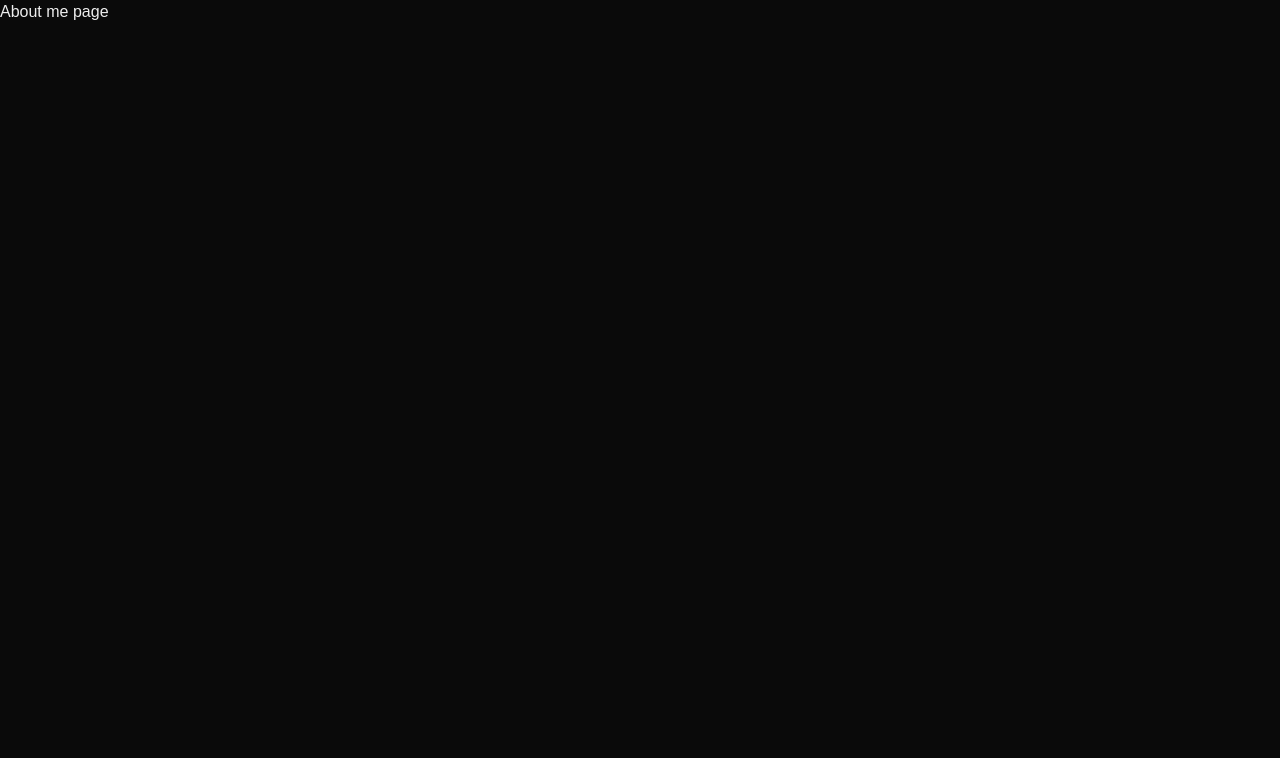
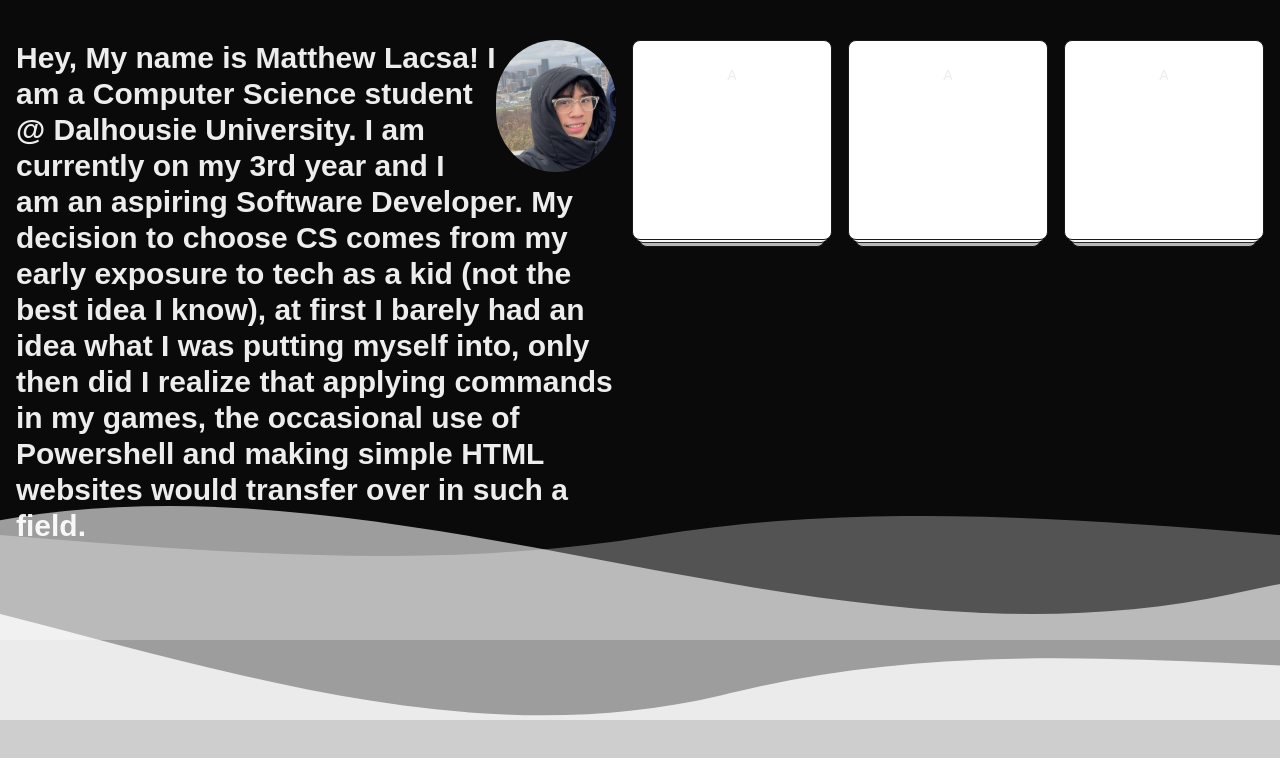
Before and after one commit to MatthewLacsa/portfolio, a Next.js app in the folder portfolio-mattlcs/: page /aboutme in a window 1280 px wide. Shown: the top 758 px of the page. Built offline with nearby package versions, Linux system fonts and the light colour scheme.

Commit message:
got some good progress on about me, animations added, a stack for more info etc.

```diff
--- a/portfolio-mattlcs/src/app/aboutme/page.tsx
+++ b/portfolio-mattlcs/src/app/aboutme/page.tsx
@@ -1,7 +1,142 @@
-const AboutMe = () => {
+"use client"
+import { useState } from 'react';
+import * as motion from "motion/react-client"
+import Image from "next/image";
+const AboutMe: React.FC = () => {
+    const [expandedStack, setExpandedStack] = useState<number | null>(null);
+
     return (
-        <div>
-            About me page
+        <div className="relative h-screen w-screen flex justify-center gap-4">
+                <motion.div
+                    initial={{ opacity: 0, scale: 0.5 }}
+                    animate={{ opacity: 1, scale: 1 }}
+                    transition={{
+                        duration: 2,
+                        delay: 0.5,
+                        ease: [0, 0.71, 0.2, 1.01],
+                    }}
+                    className="flex flex-row gap-4 mt-10 w-150">
+                    <p className="text-3xl font-bold">Hey, My name is Matthew Lacsa! <Image src="/me.jpeg" alt="Profile" width="120" height="120"
+                    className="rounded-full object-cover float-right"/>
+                       I am a Computer Science student @ <span>Dalhousie University</span>.
+                       I am currently on my 3rd year and I am an aspiring <span>Software Developer</span>.
+                       My decision to choose CS comes from my early exposure to tech as a kid (not the best idea I know),
+                       at first I barely had an idea what I was putting myself into, only then did I realize
+                       that applying commands in my games, the occasional use of Powershell
+                       and making simple HTML websites would transfer over in such a field.
+                    </p>
+
+                </motion.div>
+
+
+                <motion.div
+                    initial={{ opacity: 0, scale: 0.5 }}
+                    animate={{ opacity: 1, scale: 1 }}
+                    transition={{
+                        duration: 2,
+                        delay: 0.5,
+                        ease: [0, 0.71, 0.2, 1.01],
+                    }}
+                    className={`relative h-28 mt-10 z-5`}
+                    onClick={() => setExpandedStack(expandedStack === 0 ? null : 0)}
+                >
+                    <div className={`transition-all duration-500 ${expandedStack === 0 ? 'relative space-y-2 size-50' : 'stack size-50'} hover:scale-110`}>
+                        <div className="border-base-content card bg-base-100 border text-center h-50">
+                            <div className="card-body">A</div>
+                        </div>
+                        <div className="border-base-content card bg-base-100 border text-center h-50">
+                            <div className="card-body">B</div>
+                        </div>
+                        <div className="border-base-content card bg-base-100 border text-center h-50">
+                            <div className="card-body">C</div>
+                        </div>
+                    </div>
+                </motion.div>
+
+                <motion.div
+                    initial={{ opacity: 0, scale: 0.5 }}
+                    animate={{ opacity: 1, scale: 1 }}
+                    transition={{
+                        duration: 2,
+                        delay: 0.5,
+                        ease: [0, 0.71, 0.2, 1.01],
+                    }}
+                    className={`relative h-28 mt-10 z-5` }
+                    onClick={() => setExpandedStack(expandedStack === 1 ? null : 1)}
+                >
+                    <div className={`transition-all duration-500 ${expandedStack === 1 ? 'relative space-y-2 size-50' : 'stack size-50'} hover:scale-110`}>
+                        <div className="border-base-content card bg-base-100 border text-center h-50">
+                            <div className="card-body">A</div>
+                        </div>
+                        <div className="border-base-content card bg-base-100 border text-center h-50">
+                            <div className="card-body">B</div>
+                        </div>
+                        <div className="border-base-content card bg-base-100 border text-center h-50">
+                            <div className="card-body">C</div>
+                        </div>
+                    </div>
+                </motion.div>
+
+                <motion.div
+                    initial={{ opacity: 0, scale: 0.5 }}
+                    animate={{ opacity: 1, scale: 1 }}
+                    transition={{
+                        duration: 2,
+                        delay: 0.5,
+                        ease: [0, 0.71, 0.2, 1.01],
+                    }}
+                    className={`relative h-28 mt-10 z-5`}
+                    onClick={() => setExpandedStack(expandedStack === 2 ? null : 2)}
+                >
+                    <div className={`transition-all duration-500 ${expandedStack === 2 ? 'relative space-y-2 size-50' : 'stack size-50'} hover:scale-110`}>
+                        <div className="border-base-content card bg-base-100 border text-center h-50">
+                            <div className="card-body">A</div>
+                        </div>
+                        <div className="border-base-content card bg-base-100 border text-center h-50">
+                            <div className="card-body">B</div>
+                        </div>
+                        <div className="border-base-content card bg-base-100 border text-center h-50 ">
+                            <div className="card-body">C</div>
+                        </div>
+                    </div>
+                </motion.div>
+             <div className="absolute bottom-0 left-0 w-full overflow-hidden -z-0 text-[0]">
+                {/* This is the wave at the very back*/}
+                <svg
+                    className="relative block w-[200%] h-[13rem] animate-wave-slow opacity-30"
+                    viewBox="0 0 1200 300"
+                    preserveAspectRatio="none"
+                >
+                    <path
+                    d="M0,150 C200,50 400,250 600,150 C800,50 1000,250 1200,150 L1200,300 L0,300 Z"
+                    fill="white"
+                    />
+                </svg>
+
+                {/* Wave in the middle */}
+                <svg
+                    className="relative block -mt-[15rem] w-[200%] h-[20rem] animate-wave-medium opacity-60"
+                    viewBox="0 0 1200 300"
+                    preserveAspectRatio="none"
+                >
+                    <path
+                    d="M0,120 C200,30 400,270 600,180 C800,90 1000,260 1200,120 L1200,300 L0,300 Z"
+                    fill="white"
+                    />
+                </svg>
+
+                {/* Wave with most opacity/front */}
+                <svg
+                    className="relative -mt-[15rem] block w-[200%] h-[20rem] animate-wave-fast opacity-80"
+                    viewBox="0 0 1200 300"
+                    preserveAspectRatio="none"
+                >
+                    <path
+                    d="M0,80 C200,0 400,300 600,200 C800,100 1000,280 1200,80 L1200,300 L0,300 Z"
+                    fill="white"
+                    />
+                </svg>
+            </div>
         </div>
     )
 };
--- a/portfolio-mattlcs/src/app/globals.css
+++ b/portfolio-mattlcs/src/app/globals.css
@@ -1,5 +1,5 @@
 @import "tailwindcss";
-
+@plugin "daisyui";
 :root {
   --background: #0a0a0a;
   --foreground: #ededed;
--- a/portfolio-mattlcs/src/app/page.tsx
+++ b/portfolio-mattlcs/src/app/page.tsx
@@ -5,10 +5,7 @@ export default function Home() {
   return (
 
     <div className="relative h-screen flex flex-col items-center justify-center bg-neutral-900">
-
-
-
-
+      {/* Pressable links projects and about me*/}
       <motion.h1
       className="font-bold text-transparent bg-clip-text bg-gradient-to-r from-[#ecfcff] to-[#6d6d9c] text-center"
       initial={{ opacity: 0, scale: 0.5 }}
@@ -30,7 +27,7 @@ export default function Home() {
 
       </div>
     </motion.h1>
-
+    {/* My animated name, planning to make this interactive hmm */}
     <motion.h1
       className="text-5xl sm:text-7xl md:text-8xl lg:text-8xl font-bold text-transparent bg-clip-text bg-gradient-to-r from-[#ecfcff] to-[#6d6d9c] text-center"
       initial={{ opacity: 0, scale: 0.5 }}
@@ -53,7 +50,7 @@ export default function Home() {
         delay: 1,
         ease: [0, 0.71, 0.2, 1.01],
       }}
-    >
+    > {/* Links to reach out/check me out ;) */}
       <div className="text-xl sm:text-xl md:text-xl lg:text-2xl flex gap-3 mt-3">
         <IconButton imgSrc="/linkedin.png" altImg="linkedin" linkToContact="https://www.linkedin.com/in/matthewlacsa/"/>
         <IconButton imgSrc="/github.png" altImg="github" linkToContact="https://github.com/MatthewLacsa"/>
@@ -63,7 +60,7 @@ export default function Home() {
 
 
         <div className="absolute bottom-0 left-0 w-full overflow-hidden text-[0]">
-          {/* Back Wave*/}
+          {/* This is the wave at the very back*/}
           <svg
             className="relative block w-[200%] h-[13rem] animate-wave-slow opacity-30"
             viewBox="0 0 1200 300"
@@ -75,7 +72,7 @@ export default function Home() {
             />
           </svg>
 
-          {/* Middle Wave*/}
+          {/* Wave in the middle */}
           <svg
             className="relative block -mt-[15rem] w-[200%] h-[20rem] animate-wave-medium opacity-60"
             viewBox="0 0 1200 300"
@@ -87,7 +84,7 @@ export default function Home() {
             />
           </svg>
 
-          {/* Front Wave */}
+          {/* Wave with most opacity/front */}
           <svg
             className="relative -mt-[15rem] block w-[200%] h-[20rem] animate-wave-fast opacity-80"
             viewBox="0 0 1200 300"
```
Also changed, not shown: portfolio-mattlcs/public/me.jpeg (added).
